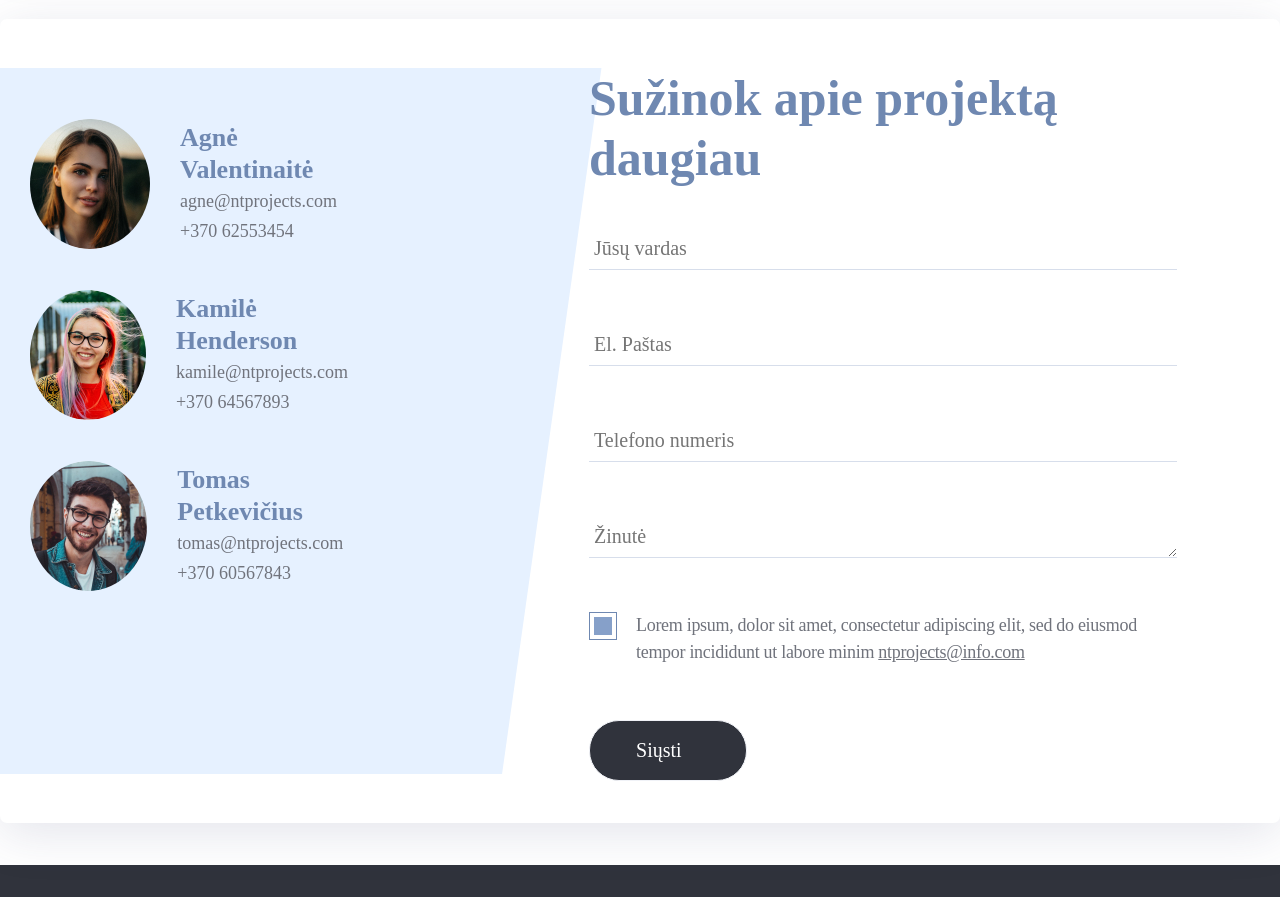
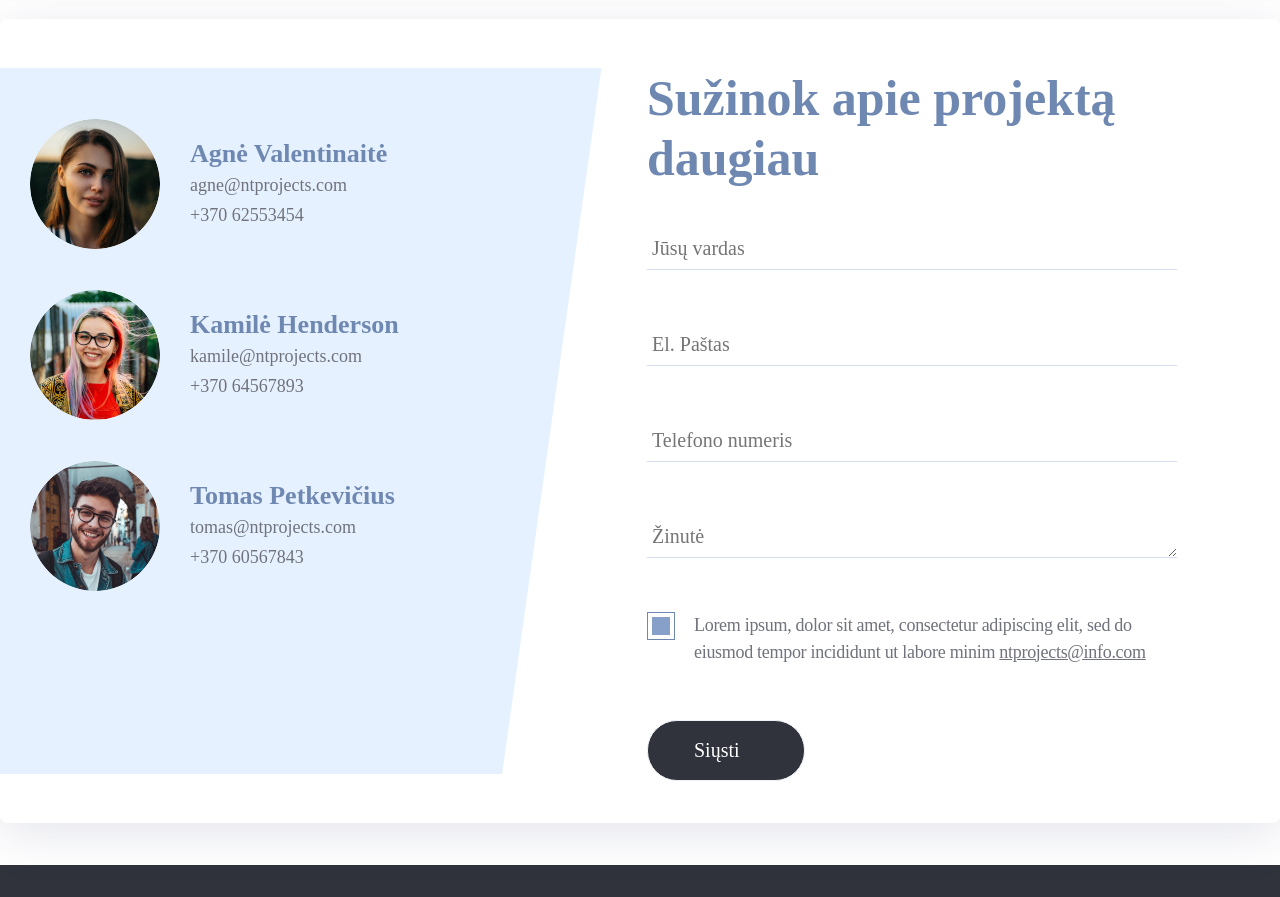
Before and after one commit to stefanskyi/NTPROJECT-source, a website: page #src/index.html in a window 1280 px wide. Shown: the part 3940-4837 px from the top of the page. Drawn offline with nearby package versions, Linux system fonts and the light colour scheme; files that its build step writes are made by us from their sources; a web font is replaced by a local one.

Commit message:
NTPROJECT-source

```diff
--- a/#src/scss/kontaktai.scss
+++ b/#src/scss/kontaktai.scss
@@ -67,17 +67,21 @@
 		}
 	}
 	&__peson-image {
-		@include adaptiv-value("width", 130, 100, 1);
-		@include adaptiv-value("height", 130, 100, 1);
+		@include adaptiv-value("width", 130, 75, 1);
+		@include adaptiv-value("height", 130, 75, 1);
 		@include adaptiv-value("margin-right", 30, 15, 1);
 		img {
 			border-radius: 50%;
 		}
 	}
 	&__peson-info {
+		min-width: 230px;
 		display: flex;
 		flex-direction: column;
 		justify-content: center;
+		@media (max-width: $md3+px) {
+			min-width: 200px;
+		}
 		a {
 			&:not(:last-child) {
 				margin-bottom: 3px;
```
Also changed, not shown: NTPROJECT-source/css/style.css, NTPROJECT-source/css/style.min.css.
